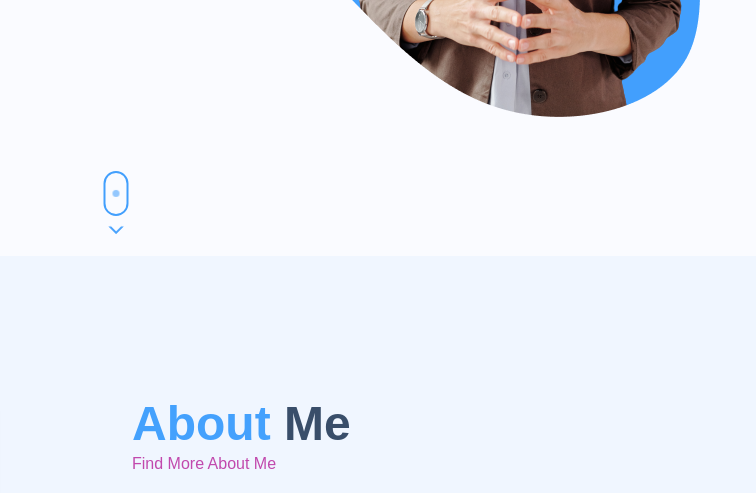
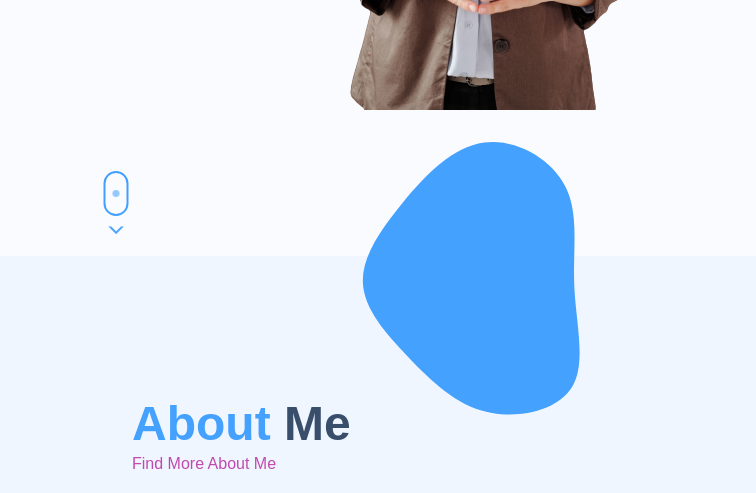
Before and after one commit to JoppanAditya/joppanaditya.github.io, a website: page index.html in a window 1280 px wide. Shown: the part 544-1037 px from the top of the page, 524-1280 px from the left. Drawn offline with nearby package versions, Linux system fonts and the light colour scheme.

Commit message:
blob fix

```diff
--- a/index.html
+++ b/index.html
@@ -136,9 +136,19 @@
             </div>
           </div>
 
+          <!-- Hero Image -->
           <div class="w-11/12 self-center px-4 lg:w-5/12">
             <div class="relative my-5">
-              <img src="dist/img/hero-img.png" alt="Joppan Aditya" class="mx-auto max-w-full" />
+              <img src="dist/img/bai-img.png" alt="Joppan Aditya" class="relative z-[1] mx-auto max-w-full" />
+              <span class="absolute -bottom-10 left-1/2 -translate-x-1/2 text-primary md:bottom-12 md:scale-[1.65]">
+                <svg width="350" height="350" viewBox="0 0 200 200" xmlns="http://www.w3.org/2000/svg">
+                  <path
+                    fill="currentColor"
+                    d="M48.7,-56.5C56.9,-40.6,52.9,-20.3,53.9,1C54.9,22.3,60.8,44.5,52.7,58.2C44.5,71.8,22.3,76.8,4.2,72.6C-13.9,68.5,-27.7,55,-40.8,41.4C-53.9,27.7,-66.1,13.9,-66.9,-0.8C-67.8,-15.6,-57.2,-31.1,-44.2,-47C-31.1,-62.9,-15.6,-79,2.4,-81.4C20.3,-83.8,40.6,-72.3,48.7,-56.5Z"
+                    transform="translate(100 100)"
+                  />
+                </svg>
+              </span>
             </div>
           </div>
 
```
